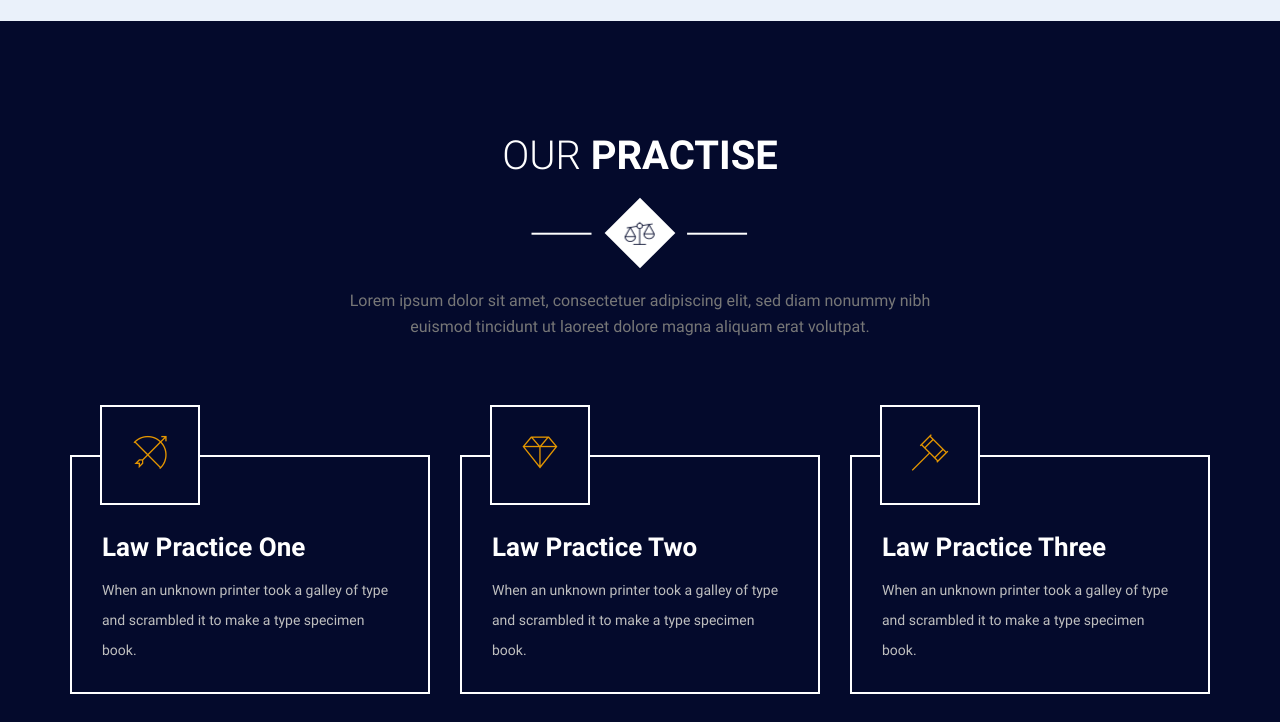
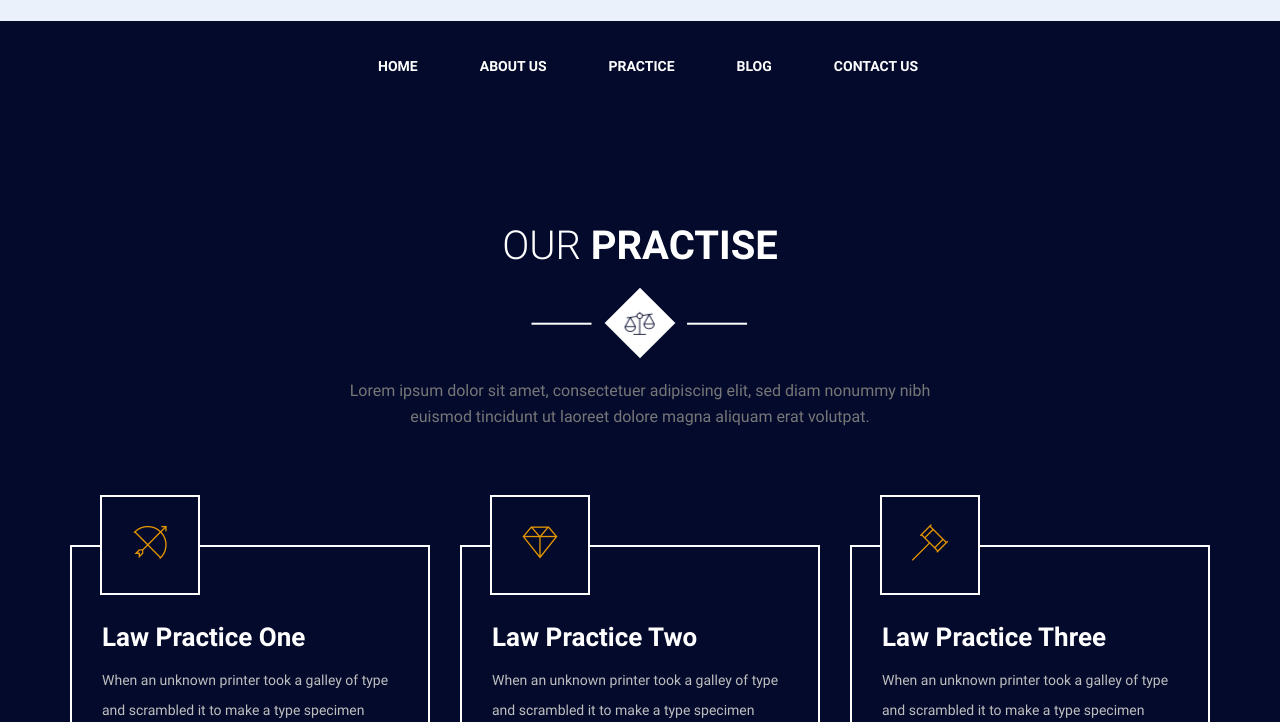
Before and after one commit to Gewgawrav/aroha, a plain HTML site: page practice.html in a window 1280 px wide. Shown: the part 78-800 px from the top of the page. Drawn offline with Linux system fonts and the light colour scheme.

Commit message:
Practice

```diff
--- a/practice.html
+++ b/practice.html
@@ -78,7 +78,45 @@
         </div><!-- /.container -->
     </section>
     <!-- support bar area end  -->
+<!-- navbar area start -->
+<nav class="navbar navbar-default navbar-area">
+    <div class="container">
+        <!-- Collect the nav links, forms, and other content for toggling -->
+        <div class="collapse navbar-collapse" id="bs-example-navbar-collapse-1">
+            <ul class="nav navbar-nav">
+                <li class="nav-item">
+                    <a class="nav-link" href="index.html">Home</a>
+                </li>
+                <li class="nav-item">
+                    <a class="nav-link" href="about.html">About us</a>
+                </li>
+                <li class="nav-item">
+                    <a class="nav-link" href="practice.html">Practice</a>
+                </li>
+                <li class="nav-item">
+                    <a class="nav-link" href="blog.html">Blog</a>
+                </li>
 
+                <li class="nav-item">
+                    <a class="nav-link" href="contact.html">Contact Us</a>
+                </li>
+            </ul>
+
+        </div>
+    </div>
+    <div class="mobile-logo-wrapper disable-desktop">
+        <a href="index-1.html" class="logo">
+            <img src="assets\img\logo.png" alt="logo">
+        </a>
+    </div>
+    <button type="button" class="navbar-toggle collapsed" data-toggle="collapse" data-target="#bs-example-navbar-collapse-1" aria-expanded="false">
+        <span class="sr-only">Toggle navigation</span>
+        <span class="icon-bar"></span>
+        <span class="icon-bar"></span>
+        <span class="icon-bar"></span>
+    </button>
+</nav>
+    <!-- navbar area end -->
     <!-- our practise area start -->
 <section class="practise-area">
         <div class="container">
```
